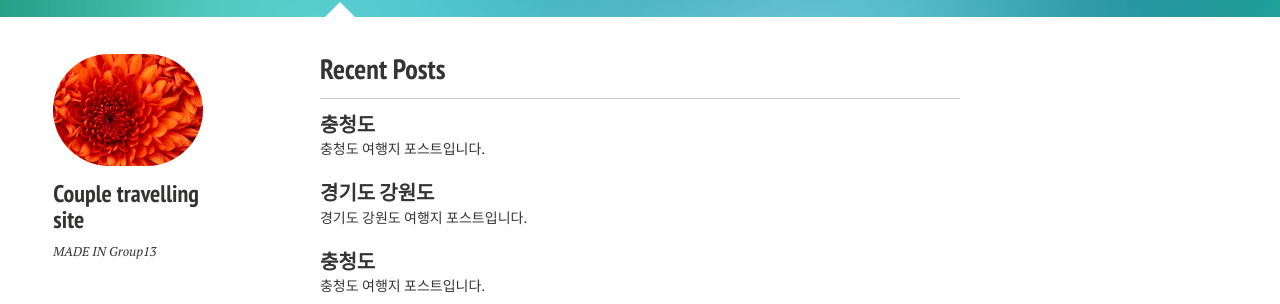
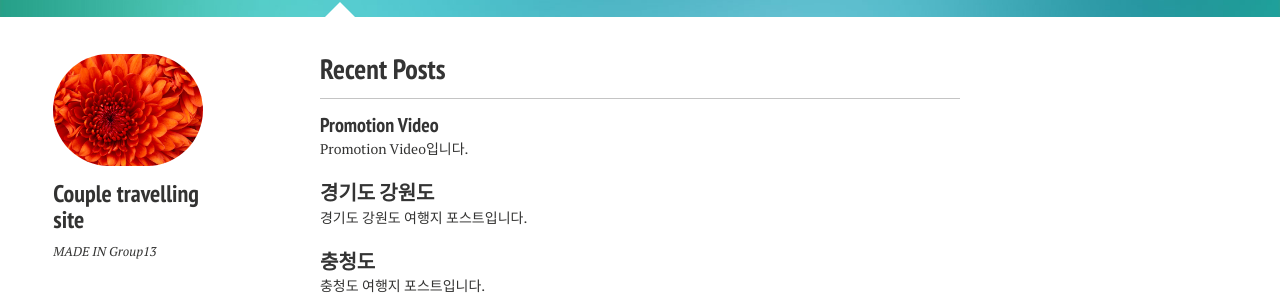
Before and after one commit to shinojin/shinojin.github.com, a Jekyll site: the page built from index.md, in a window 1280 px wide. Shown: the part 404-708 px from the top of the page. Built offline with Jekyll 4.4.1, drawn with Linux system fonts in a browser that asks for light colours; nearby versions of some CDN libraries.

Commit message:
Update 2014-07-31-video.md

```diff
--- a/_posts/2014-07-31-video.md
+++ b/_posts/2014-07-31-video.md
@@ -1,8 +1,13 @@
 ---
 layout: post
-title: 충청도
+title: Promotion Video
 author: billy_rick
-excerpt: "충청도 여행지 포스트입니다."
+excerpt: "Promotion Video입니다."
 tags: []
 modified: 2014-09-14
 ---
+
+
+#Promotion Video
+
+<iframe width="854" height="510" src="https://www.youtube.com/embed/p9WZ9JDWkd4" frameborder="0" allowfullscreen></iframe>
```
